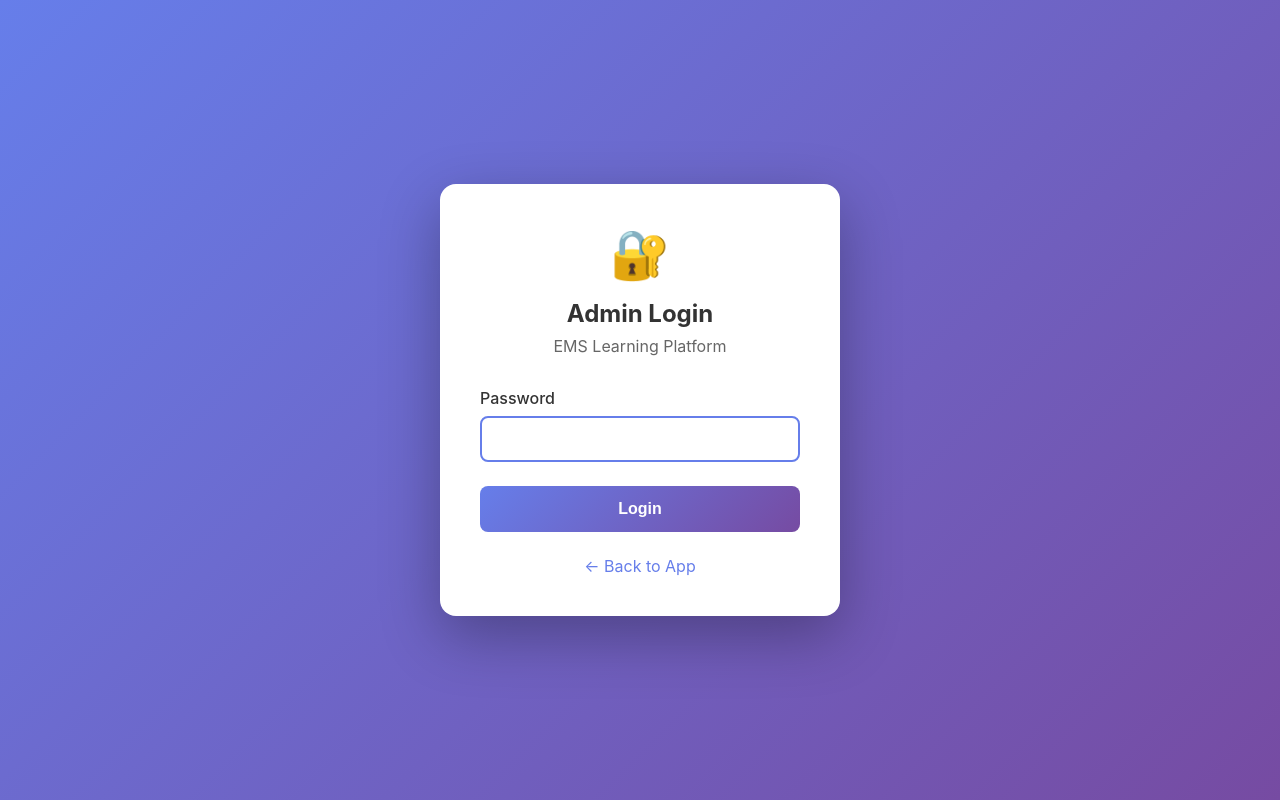
After one commit to megatonnage/ems-learning-platform, a Flask app: page /admin/login in a window 1280 px wide. The commit adds this page. Run offline with Flask 3, Linux system fonts and the light colour scheme.

Commit message:
Add admin password protection
- Add /admin/login route with password authentication
- Add /admin/logout route
- Protect all admin routes with @admin_required decorator
- Create admin_login.html template
- Add logout button to admin panel
- Default password: ems-admin-2024 (override with EMS_ADMIN_PASSWORD env var)

```diff
--- a/app.py
+++ b/app.py
@@ -1,5 +1,7 @@
-from flask import Flask, render_template, request, jsonify, session
+from flask import Flask, render_template, request, jsonify, session, redirect, url_for
 from flask_sqlalchemy import SQLAlchemy
+from werkzeug.security import check_password_hash, generate_password_hash
+from functools import wraps
 from datetime import datetime
 import json
 import random
@@ -15,6 +17,21 @@ app.config['SQLALCHEMY_DATABASE_URI'] = f'sqlite:///{db_path}'
 app.config['SQLALCHEMY_TRACK_MODIFICATIONS'] = False
 
 db = SQLAlchemy(app)
+
+# Admin Configuration
+# Set admin password via environment variable: export EMS_ADMIN_PASSWORD=your_secure_password
+# If not set, defaults to 'ems-admin-2024' (change this in production!)
+ADMIN_PASSWORD = os.environ.get('EMS_ADMIN_PASSWORD', 'ems-admin-2024')
+ADMIN_PASSWORD_HASH = generate_password_hash(ADMIN_PASSWORD)
+
+def admin_required(f):
+    """Decorator to require admin authentication"""
+    @wraps(f)
+    def decorated_function(*args, **kwargs):
+        if not session.get('admin_logged_in'):
+            return redirect(url_for('admin_login'))
+        return f(*args, **kwargs)
+    return decorated_function
 
 # Database Models
 class User(db.Model):
@@ -217,7 +234,27 @@ def api_stats():
     return jsonify(user.get_score_stats())
 
 # Admin Routes
+
+@app.route('/admin/login', methods=['GET', 'POST'])
+def admin_login():
+    """Admin login page"""
+    if request.method == 'POST':
+        password = request.form.get('password', '')
+        if check_password_hash(ADMIN_PASSWORD_HASH, password):
+            session['admin_logged_in'] = True
+            return redirect(url_for('admin'))
+        else:
+            return render_template('admin_login.html', error='Invalid password')
+    return render_template('admin_login.html')
+
+@app.route('/admin/logout')
+def admin_logout():
+    """Admin logout"""
+    session.pop('admin_logged_in', None)
+    return redirect(url_for('admin_login'))
+
 @app.route('/admin')
+@admin_required
 def admin():
     questions = Question.query.all()
     categories = db.session.query(Question.category).distinct().all()
@@ -225,6 +262,7 @@ def admin():
     return render_template('admin.html', questions=questions, categories=categories)
 
 @app.route('/admin/question/add', methods=['POST'])
+@admin_required
 def add_question():
     data = request.json
     q = Question(
@@ -242,6 +280,7 @@ def add_question():
     return jsonify({'success': True, 'id': q.id})
 
 @app.route('/admin/question/edit/<int:id>', methods=['POST'])
+@admin_required
 def edit_question(id):
     q = Question.query.get_or_404(id)
     data = request.json
@@ -259,6 +298,7 @@ def edit_question(id):
     return jsonify({'success': True})
 
 @app.route('/admin/question/delete/<int:id>', methods=['POST'])
+@admin_required
 def delete_question(id):
     q = Question.query.get_or_404(id)
     db.session.delete(q)
--- /dev/null
+++ b/templates/admin_login.html
@@ -0,0 +1,134 @@
+<!DOCTYPE html>
+<html lang="en">
+<head>
+    <meta charset="UTF-8">
+    <meta name="viewport" content="width=device-width, initial-scale=1.0">
+    <title>Admin Login - EMS Learning</title>
+    <style>
+        * {
+            margin: 0;
+            padding: 0;
+            box-sizing: border-box;
+        }
+
+        body {
+            font-family: -apple-system, BlinkMacSystemFont, 'Segoe UI', Roboto, sans-serif;
+            background: linear-gradient(135deg, #667eea 0%, #764ba2 100%);
+            min-height: 100vh;
+            display: flex;
+            align-items: center;
+            justify-content: center;
+        }
+
+        .login-container {
+            background: white;
+            padding: 2.5rem;
+            border-radius: 16px;
+            box-shadow: 0 20px 60px rgba(0, 0, 0, 0.3);
+            width: 100%;
+            max-width: 400px;
+            text-align: center;
+        }
+
+        .lock-icon {
+            font-size: 3rem;
+            margin-bottom: 1rem;
+        }
+
+        h1 {
+            color: #333;
+            margin-bottom: 0.5rem;
+            font-size: 1.5rem;
+        }
+
+        .subtitle {
+            color: #666;
+            margin-bottom: 2rem;
+        }
+
+        .form-group {
+            margin-bottom: 1.5rem;
+            text-align: left;
+        }
+
+        label {
+            display: block;
+            margin-bottom: 0.5rem;
+            color: #333;
+            font-weight: 500;
+        }
+
+        input[type="password"] {
+            width: 100%;
+            padding: 12px;
+            border: 2px solid #e0e0e0;
+            border-radius: 8px;
+            font-size: 1rem;
+            transition: border-color 0.3s;
+        }
+
+        input[type="password"]:focus {
+            outline: none;
+            border-color: #667eea;
+        }
+
+        button {
+            width: 100%;
+            padding: 14px;
+            background: linear-gradient(135deg, #667eea 0%, #764ba2 100%);
+            color: white;
+            border: none;
+            border-radius: 8px;
+            font-size: 1rem;
+            font-weight: 600;
+            cursor: pointer;
+            transition: transform 0.2s, box-shadow 0.2s;
+        }
+
+        button:hover {
+            transform: translateY(-2px);
+            box-shadow: 0 8px 20px rgba(102, 126, 234, 0.4);
+        }
+
+        .error {
+            background: #fee2e2;
+            color: #dc2626;
+            padding: 1rem;
+            border-radius: 8px;
+            margin-bottom: 1.5rem;
+        }
+
+        .back-link {
+            display: block;
+            margin-top: 1.5rem;
+            color: #667eea;
+            text-decoration: none;
+        }
+
+        .back-link:hover {
+            text-decoration: underline;
+        }
+    </style>
+</head>
+<body>
+    <div class="login-container">
+        <div class="lock-icon">🔐</div>
+        <h1>Admin Login</h1>
+        <p class="subtitle">EMS Learning Platform</p>
+
+        {% if error %}
+        <div class="error">{{ error }}</div>
+        {% endif %}
+
+        <form method="POST" action="/admin/login">
+            <div class="form-group">
+                <label for="password">Password</label>
+                <input type="password" id="password" name="password" required autofocus>
+            </div>
+            <button type="submit">Login</button>
+        </form>
+
+        <a href="/" class="back-link">← Back to App</a>
+    </div>
+</body>
+</html>
```
Also changed, not shown: templates/admin.html (+12 -0 lines).
